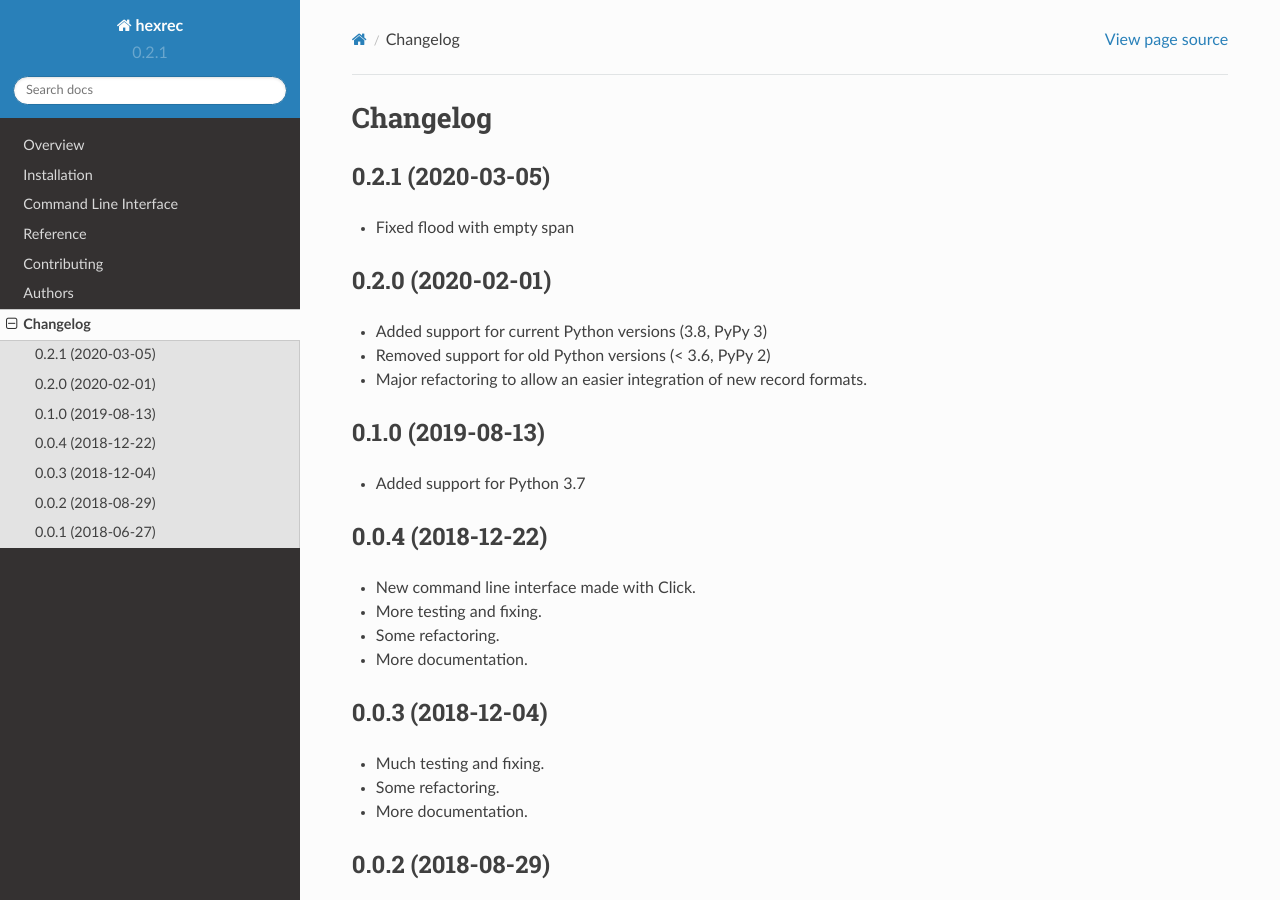
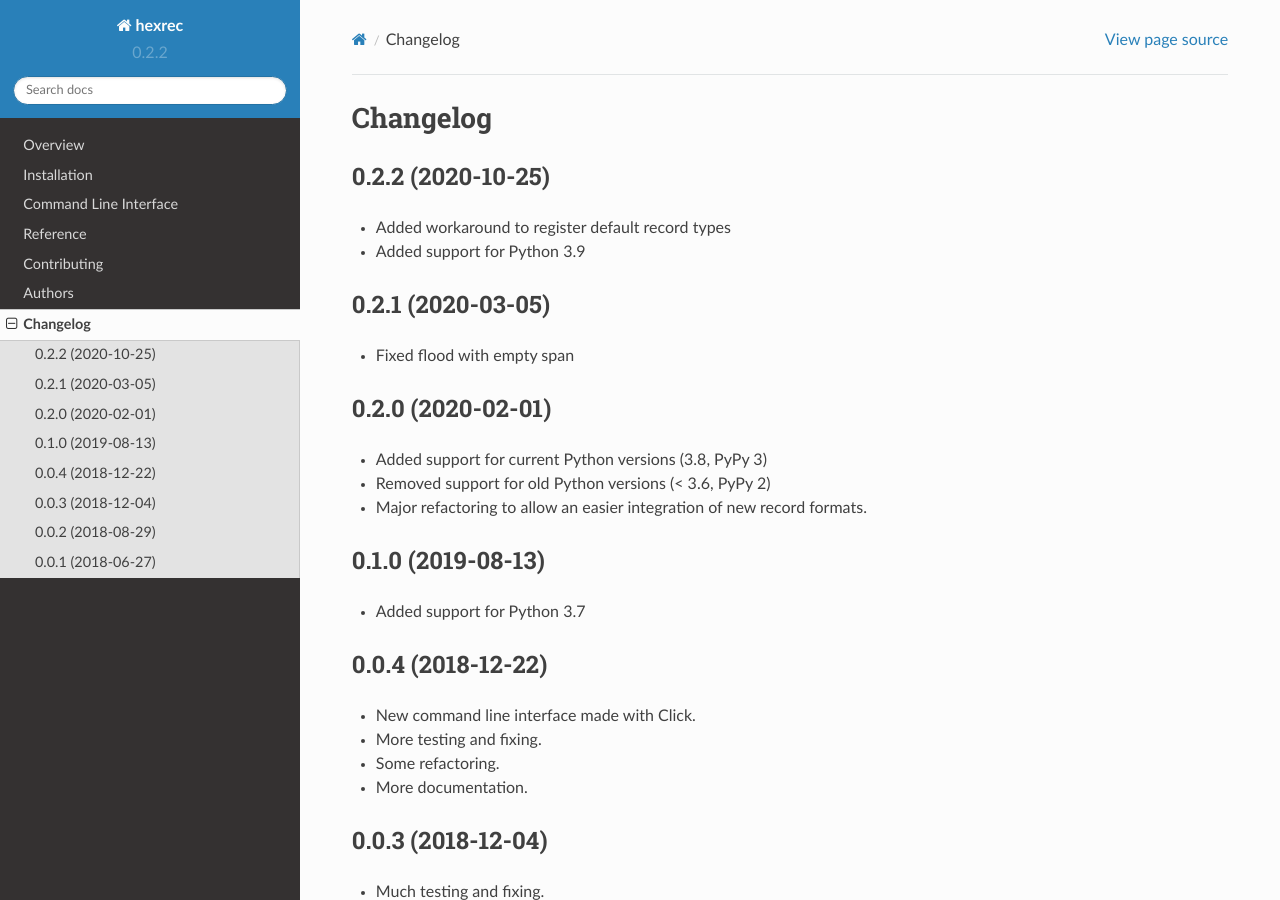
Before and after one commit to TexZK/hexrec, a Sphinx documentation site: the page built from docs/changelog.rst, in a window 1280 px wide and 900 px high. Built offline with Sphinx 7.4.7 and the Read the Docs theme 2.0.0, drawn with Linux system fonts in a browser that asks for light colours.

Commit message:
Version number updated

```diff
--- a/CHANGELOG.rst
+++ b/CHANGELOG.rst
@@ -1,5 +1,12 @@
 Changelog
 =========
+
+0.2.2 (2020-10-25)
+------------------
+
+* Added workaround to register default record types
+* Added support for Python 3.9
+
 
 0.2.1 (2020-03-05)
 ------------------
--- a/docs/conf.py
+++ b/docs/conf.py
@@ -25,7 +25,7 @@ project = 'hexrec'
 year = '2020'
 author = 'Andrea Zoppi'
 copyright = '{0}, {1}'.format(year, author)
-version = release = '0.2.1'
+version = release = '0.2.2'
 
 pygments_style = 'trac'
 templates_path = ['_templates']
--- a/setup.py
+++ b/setup.py
@@ -21,7 +21,7 @@ def read(*names, **kwargs):
 
 setup(
     name='hexrec',
-    version='0.2.1',
+    version='0.2.2',
     license='BSD 2-Clause License',
     description='Library to handle hexadecimal record files',
     long_description='%s\n%s' % (
--- a/src/hexrec/__init__.py
+++ b/src/hexrec/__init__.py
@@ -25,4 +25,4 @@
 # ARISING IN ANY WAY OUT OF THE USE OF THIS SOFTWARE, EVEN IF ADVISED OF THE
 # POSSIBILITY OF SUCH DAMAGE.
 
-__version__ = '0.2.1'
+__version__ = '0.2.2'
```
Also changed, not shown: 1 other file.
